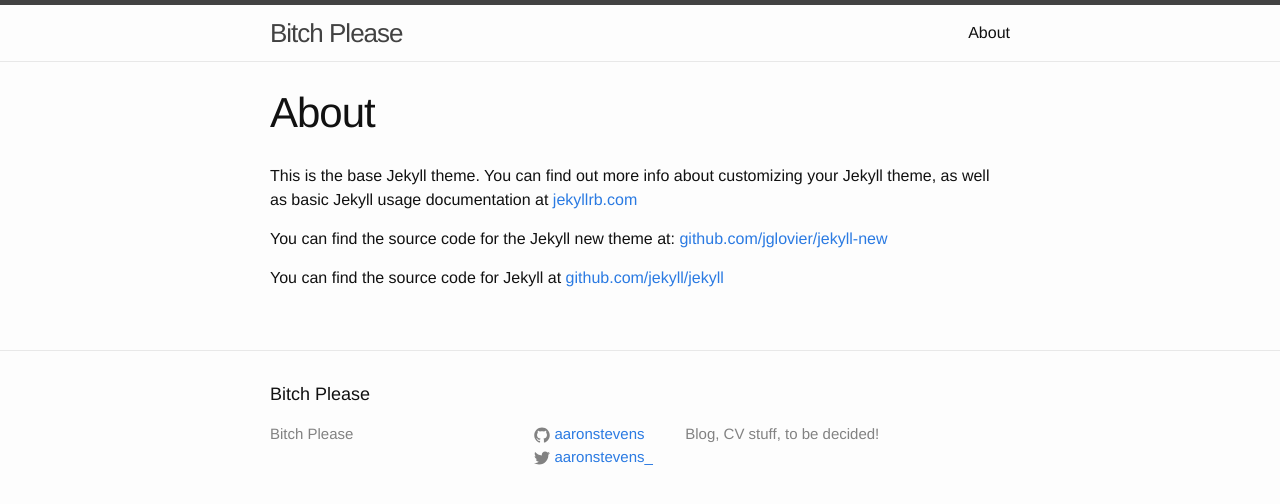
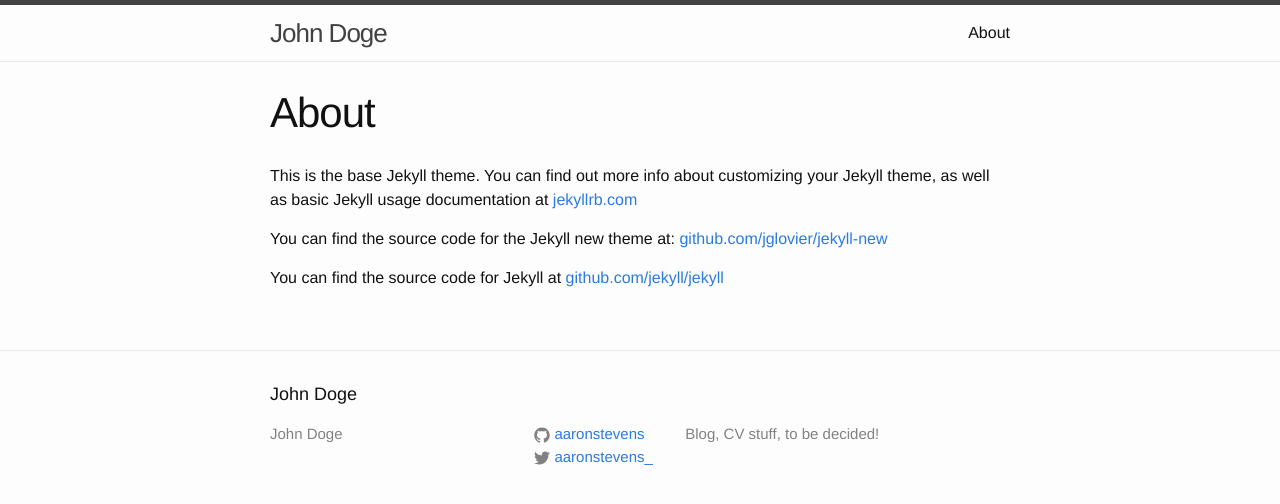
Before and after one commit to aaronstevens/aaronstevens.github.io, a Jekyll site: the page built from about.md, in a window 1280 px wide. Shown: the top 504 px of the page. Built offline with Jekyll 4.4.1, drawn with Linux system fonts in a browser that asks for light colours.

Commit message:
Added more options

```diff
--- a/_config.yml
+++ b/_config.yml
@@ -1,6 +1,6 @@
 # Site settings
-title: Bitch Please
-email:
+title: John Doge
+email: ""
 description: > # this means to ignore newlines until "baseurl:"
   Blog, CV stuff, to be decided!
 baseurl: "" # the subpath of your site, e.g. /blog/
@@ -11,3 +11,6 @@ github_username:  aaronstevens
 # Build settings
 markdown: kramdown
 highlighter: pygments
+paginate: 10
+permalink: pretty
+encoding: utf-8
```
